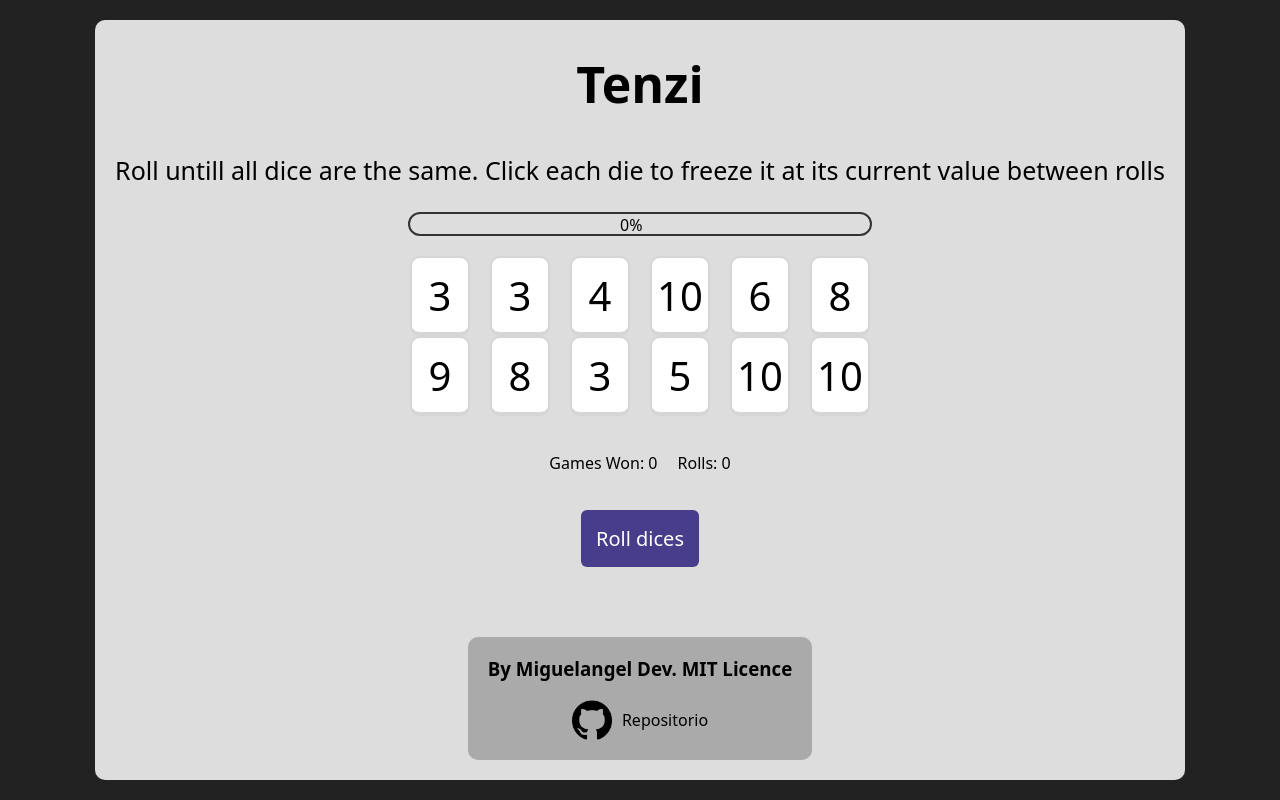
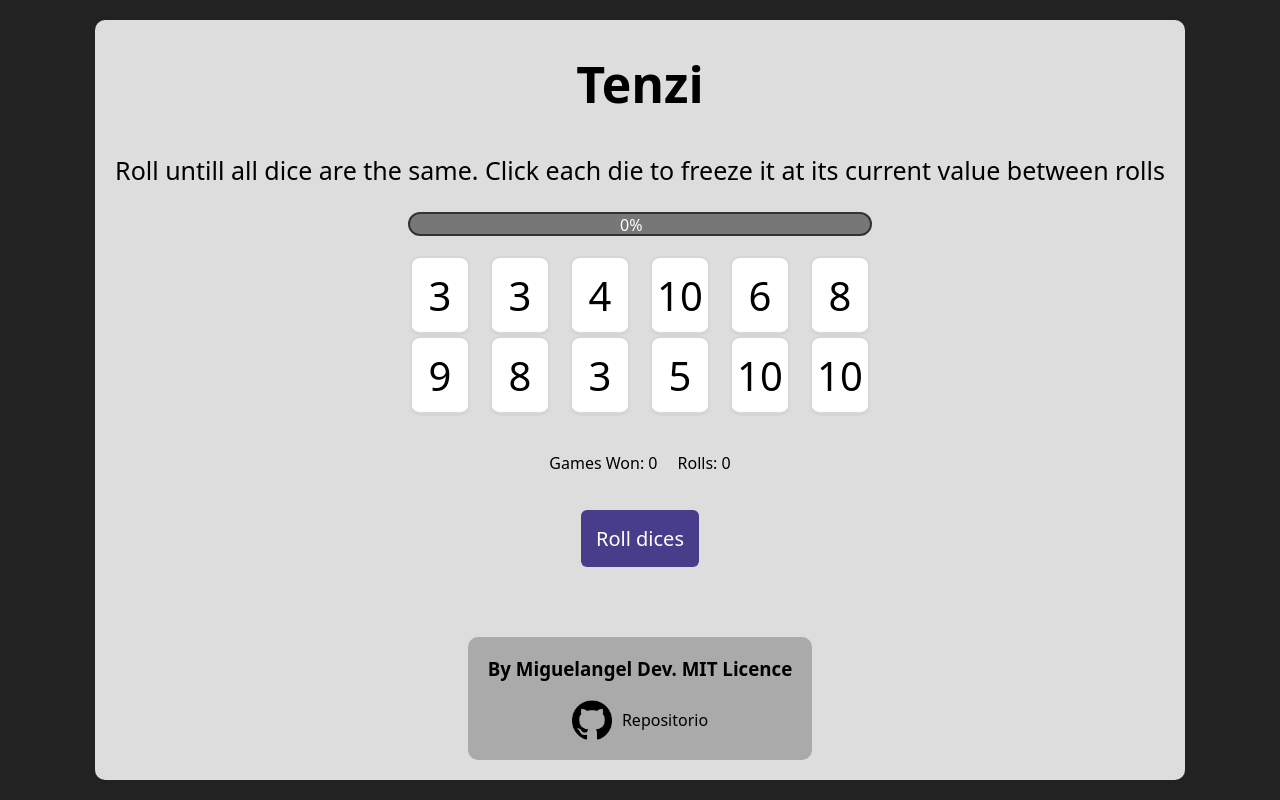
Before and after one commit to Jeiner333/tenzi-game, a React (Vite) app: page / in a window 1280 px wide. Built offline with nearby package versions, Linux system fonts and the light colour scheme.

Commit message:
Barr color fixed

```diff
--- a/src/styles/main.css
+++ b/src/styles/main.css
@@ -145,16 +145,18 @@ body {
     height: 20px;
     border-radius: 20px;
     border: 2px solid #333;
+    background-color: #777;
 }
 
 .barr-color {
     width: 100%;
     height: 100%;
-    background-color: green;
+    background-color: rgb(0, 255, 0);
     border-radius: 20px;
 }
 
 .progress-barr > span {
+    color: white;
     position: relative;
     bottom: 20px;
     left: 210px;
```
